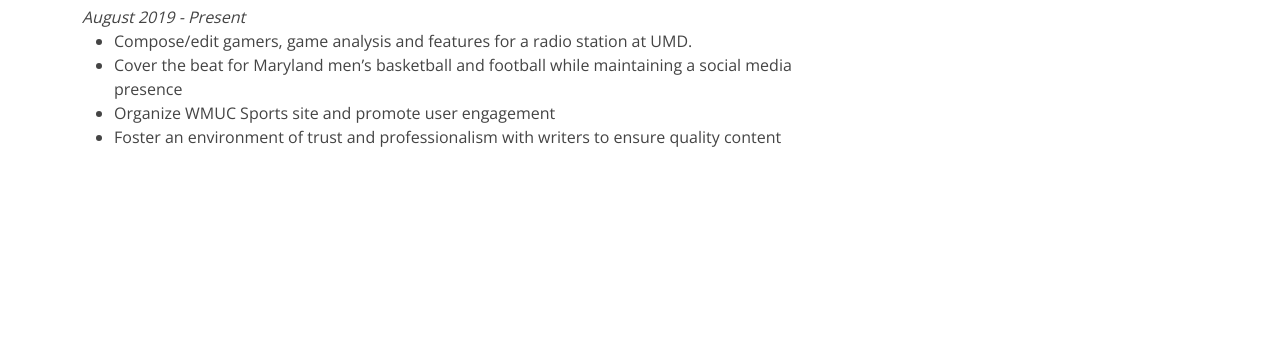
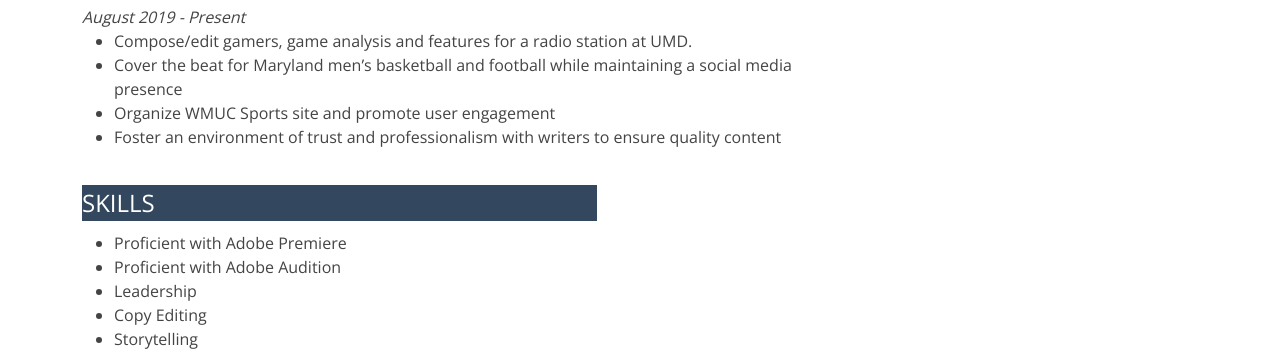
Before and after one commit to jbasena/julian-basena-jour352, a plain HTML site: page bootstrap-template/index.html in a window 1280 px wide. Shown: the part 545-896 px from the top of the page. Before the commit the page ends 800 px from the top, so only its background shows below. Drawn offline with nearby package versions, Linux system fonts and the light colour scheme; files that its build step writes are made by us from their sources.

Commit message:
Update index.html

```diff
--- a/bootstrap-template/index.html
+++ b/bootstrap-template/index.html
@@ -16,14 +16,14 @@
 <script src="https://cdn.jsdelivr.net/npm/bootstrap@5.0.1/dist/js/bootstrap.bundle.min.js" integrity="sha384-gtEjrD/SeCtmISkJkNUaaKMoLD0//ElJ19smozuHV6z3Iehds+3Ulb9Bn9Plx0x4" crossorigin="anonymous"></script>
 <link rel="stylesheet" href="https://cdn.jsdelivr.net/npm/bootstrap-icons@1.5.0/font/bootstrap-icons.css">
 
-<link rel="stylesheet" type="text/css"
-	href="style.css">
+<link rel="stylesheet" type="text/css" href="style.css">
 
 	<link rel="preconnect" href="https://fonts.googleapis.com">
     <link rel="preconnect" href="https://fonts.gstatic.com" crossorigin>
     <link href="https://fonts.googleapis.com/css2?family=Open+Sans:wght@400;600&display=swap" rel="stylesheet">
 
 </head>
+
 <body>
 	<!--Navbar code-->
 	<nav class="navbar navbar-expand-lg navbar-light bg-light">
@@ -36,7 +36,7 @@
       <a class="nav-item nav-link active" href="#">Home <span class="sr-only">(current)</span></a>
       <a class="nav-item nav-link" href="#">Education</a>
       <a class="nav-item nav-link" href="#">Experience</a>
-      <a class="nav-item nav-link" href="#">Skills</a>
+      <a class="nav-item nav-link" href="#skills">Skills</a>
       <a class="nav-item nav-link" href="#">Clips</a>
     </div>
   </div>
@@ -80,6 +80,18 @@
   		</div>
 
   	</div>
+
+  	<div class="row">
+  		<div class="col-md-8">
+  			<div class="sectionheader"> <a name="skills">Skills</a></div>
+		<ul id="do">
+			<li>Proficient with Adobe Premiere</li>
+			<li>Proficient with Adobe Audition</li>
+			<li>Leadership</li>
+			<li>Copy Editing</li>
+			<li>Storytelling</li>
+		</ul>
+
   </div>
 </body>
 </html>
```
